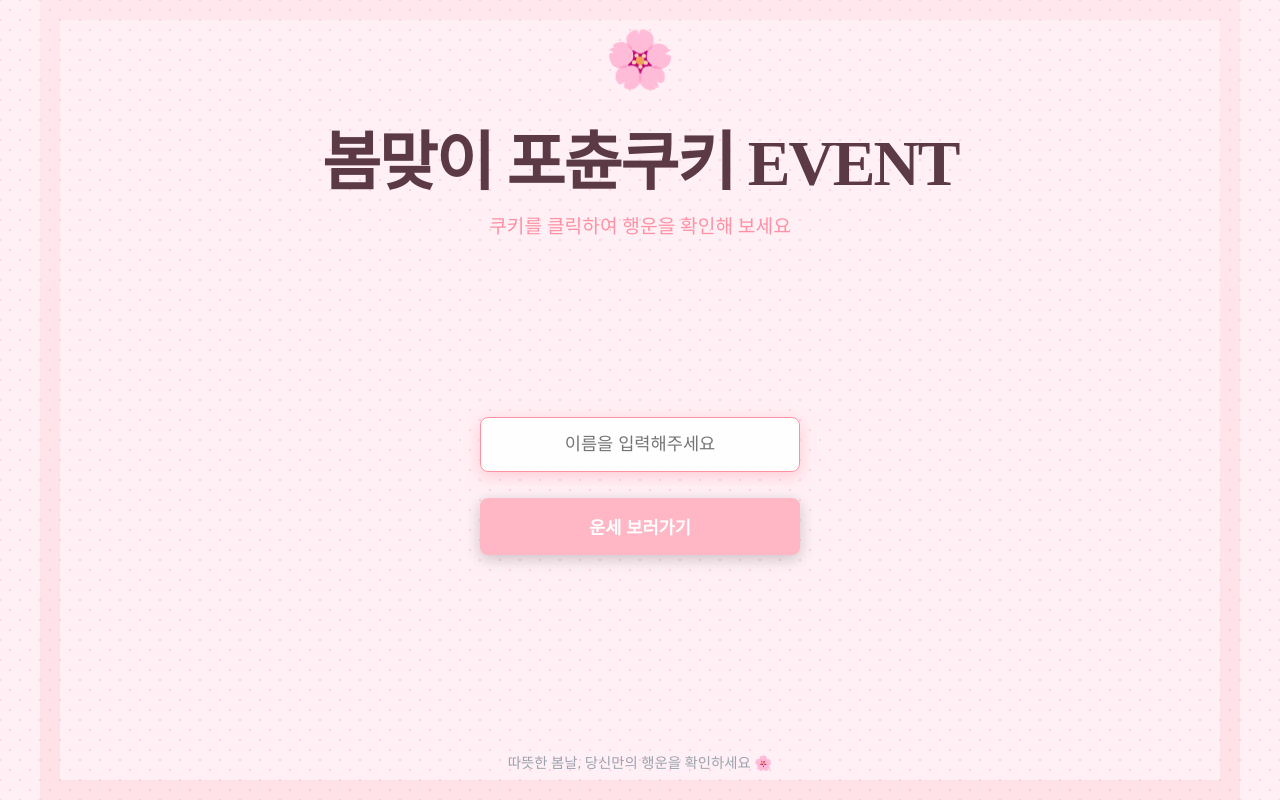
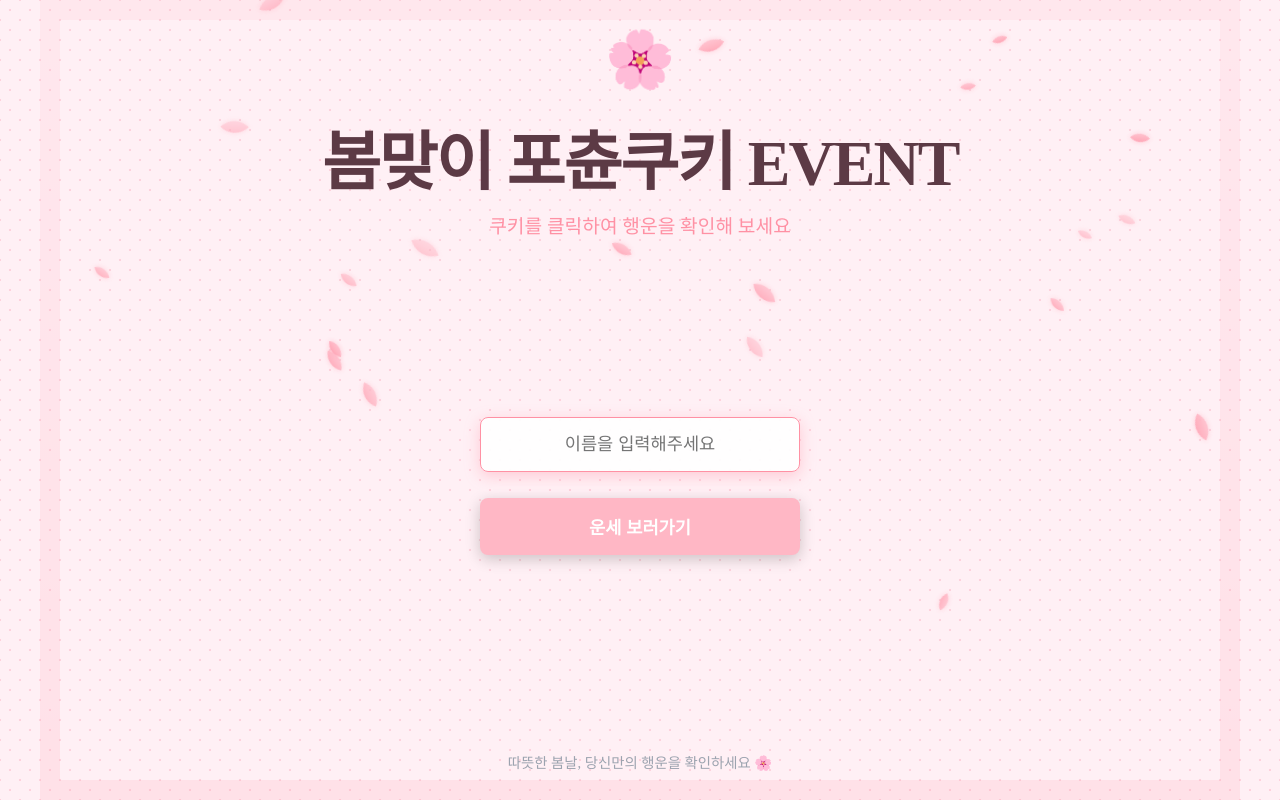
Before and after one commit to KIN0PIOO/-fortune-cookie, a React (Vite) app: page / in a window 1280 px wide. Built offline with nearby package versions, Linux system fonts and the light colour scheme.

Commit message:
spring edtion

```diff
--- a/src/App.jsx
+++ b/src/App.jsx
@@ -3,6 +3,7 @@ import './App.css'
 import { fortunes } from './data/fortunes'
 import Cookie from './components/Cookie'
 import FortuneSlip from './components/FortuneSlip'
+import CherryBlossomPetals from './components/CherryBlossomPetals'
 
 function App() {
   const [gameState, setGameState] = useState('ENTERING_NAME'); // ENTERING_NAME, CHOOSING, CRACKING, REVEALED
@@ -39,6 +40,7 @@ function App() {
 
   return (
     <div className="App">
+      <CherryBlossomPetals />
       <div className="pattern-overlay"></div>
       <header>
         <div className="cherry-blossom">🌸</div>
--- /dev/null
+++ b/src/components/CherryBlossomPetals.css
@@ -0,0 +1,43 @@
+.cherry-blossom-container {
+  position: fixed; /* fix to viewport so it covers the whole screen */
+  top: 0;
+  left: 0;
+  width: 100vw;
+  height: 100vh;
+  overflow: hidden;
+  pointer-events: none; /* Ignore clicks so the game remains playable */
+  z-index: 0; /* Behind other content but over the background */
+}
+
+.petal {
+  position: absolute;
+  top: -10%;
+  background: linear-gradient(135deg, #ffd1dc 0%, #ff91a4 100%);
+  border-radius: 150% 0 150% 0; /* Petal shape */
+  transform-origin: center;
+  animation: fall linear infinite;
+  box-shadow: 0 0 5px rgba(255, 145, 164, 0.4);
+}
+
+@keyframes fall {
+  0% {
+    top: -10%;
+    transform: translateX(0) rotate(0deg);
+  }
+  20% {
+    transform: translateX(-40px) rotate(45deg);
+  }
+  40% {
+    transform: translateX(20px) rotate(90deg);
+  }
+  60% {
+    transform: translateX(-30px) rotate(135deg);
+  }
+  80% {
+    transform: translateX(30px) rotate(180deg);
+  }
+  100% {
+    top: 110%;
+    transform: translateX(-10px) rotate(225deg);
+  }
+}
--- /dev/null
+++ b/src/components/CherryBlossomPetals.jsx
@@ -0,0 +1,33 @@
+import React from 'react';
+import './CherryBlossomPetals.css';
+
+const CherryBlossomPetals = () => {
+  // Generate an array of 35 petals
+  const petals = Array.from({ length: 35 });
+
+  return (
+    <div className="cherry-blossom-container" aria-hidden="true">
+      {petals.map((_, index) => {
+        // Randomize properties for more organic movement
+        const left = Math.random() * 100; // Random horizontal position
+        const animationDelay = Math.random() * 10; // Random delay
+        const animationDuration = 6 + Math.random() * 10; // Random duration (6 to 16 seconds)
+        const opacity = 0.4 + Math.random() * 0.6; // Random opacity
+        const size = 10 + Math.random() * 12; // Random size (10px to 22px)
+
+        const style = {
+          left: `${left}%`,
+          animationDelay: `${animationDelay}s`,
+          animationDuration: `${animationDuration}s`,
+          opacity: opacity,
+          width: `${size}px`,
+          height: `${size}px`,
+        };
+
+        return <div key={index} className="petal" style={style}></div>;
+      })}
+    </div>
+  );
+};
+
+export default CherryBlossomPetals;
```
